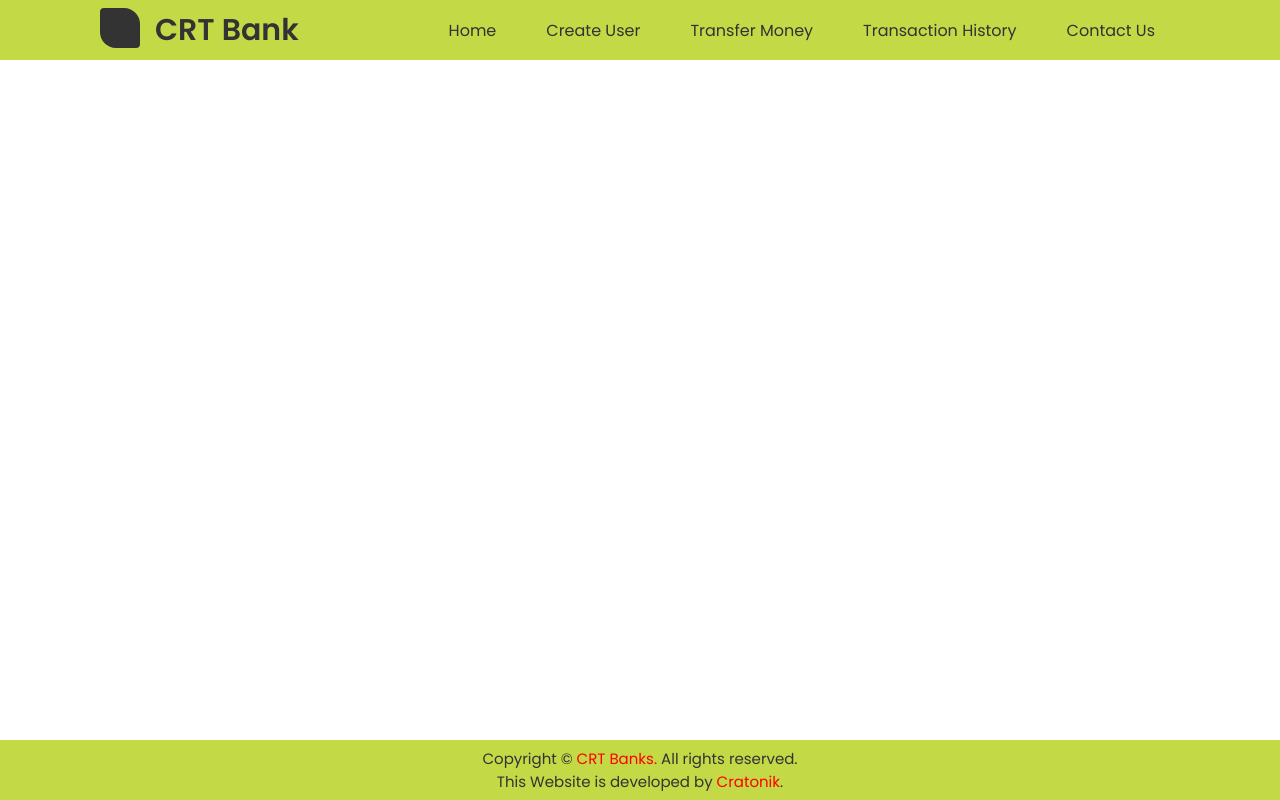
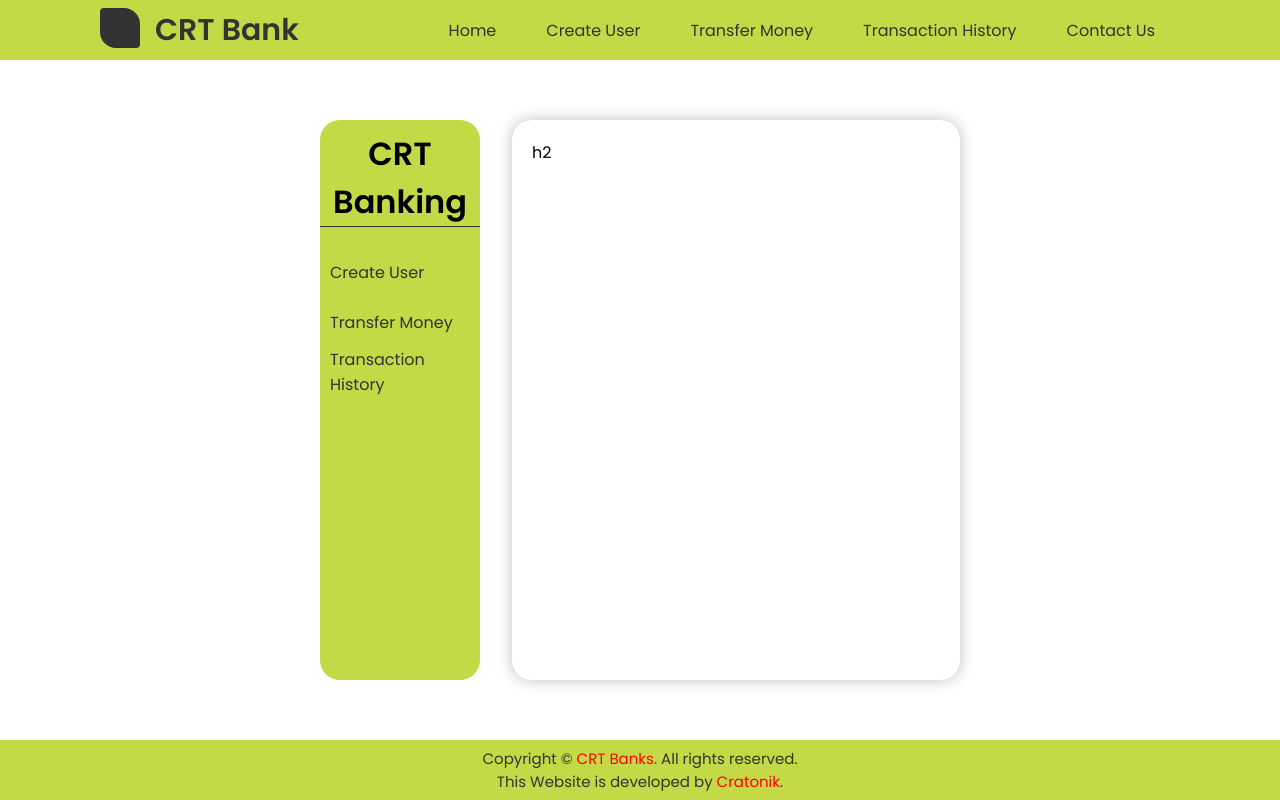
Before and after one commit to chaitanyashimpi/banksystem, a PHP site: page /create-user.php in a window 1280 px wide. Run offline with PHP 8.4, Linux system fonts and the light colour scheme.

Commit message:
Added main component

```diff
--- a/assets/css/create-user.css
+++ b/assets/css/create-user.css
@@ -82,3 +82,59 @@ footer h4 {
 footer a {
   color: red;
 }
+
+/* Main section */
+
+main {
+  height: 100vh;
+  display: flex;
+  align-items: center;
+  justify-content: center;
+}
+
+.crtComponent {
+  height: 70vh;
+  width: 50vw;
+  display: flex;
+  align-items: space-between;
+  justify-content: space-between;
+}
+
+.compNav {
+  background-color: #c3d946;
+  display: flex;
+  align-items: center;
+  flex-direction: column;
+  width: 25%;
+  /* padding: 10px; */
+  border-radius: 20px;
+}
+.compNav h1 {
+  border-bottom: 1px solid #333;
+  width: 100%;
+  text-align: center;
+  margin-top: 10px;
+}
+.compNav ul {
+  width: 100%;
+  margin-top: 20px;
+}
+.compNav ul li {
+  height: 50px;
+  padding: 0 10px;
+  display: flex;
+  align-items: center;
+  width: 100%;
+}
+.compNav ul li:hover {
+  background-color: #8ea319;
+}
+.compMainNav {
+  padding: 20px;
+  border-radius: 20px;
+  width: 70%;
+  box-shadow: 0 0 15px rgba(0, 0, 0, 0.26);
+}
+.compNav ul a {
+  color: #333;
+}
--- /dev/null
+++ b/components/all-in-one-component.php
@@ -0,0 +1,15 @@
+<div class="compNav">
+          <h1>CRT Banking</h1>
+
+          <ul>
+            <a href="create-user.php">
+              <li>Create User</li>
+            </a>
+            <a href="#">
+              <li>Transfer Money</li>
+            </a>
+            <a href="#">
+              <li>Transaction History</li>
+            </a>
+          </ul>
+        </div>
--- a/create-user.php
+++ b/create-user.php
@@ -1,22 +1,26 @@
 <!DOCTYPE html>
 <html lang="en">
-<head>
-    <meta charset="UTF-8">
-    <meta http-equiv="X-UA-Compatible" content="IE=edge">
-    <meta name="viewport" content="width=device-width, initial-scale=1.0">
-    <link rel="stylesheet" href="./assets/css/create-user.css">
+  <head>
+    <meta charset="UTF-8" />
+    <meta http-equiv="X-UA-Compatible" content="IE=edge" />
+    <meta name="viewport" content="width=device-width, initial-scale=1.0" />
+    <link rel="stylesheet" href="./assets/css/create-user.css" />
     <title>CRT Bank | Create User</title>
-
-</head>
-<body>
+  </head>
+  <body>
     <?php
       include "./components/header.php";
     ?>
-    <div class="createUser">
-
-    </div>
+    <main class="crtbanking">
+      <div class="crtComponent">
+        <?php
+            include "./components/all-in-one-component.php"
+        ?>
+        <div class="compMainNav">h2</div>
+      </div>
+    </main>
     <?php
         include './components/footer.php';
     ?>
-</body>
+  </body>
 </html>
```
